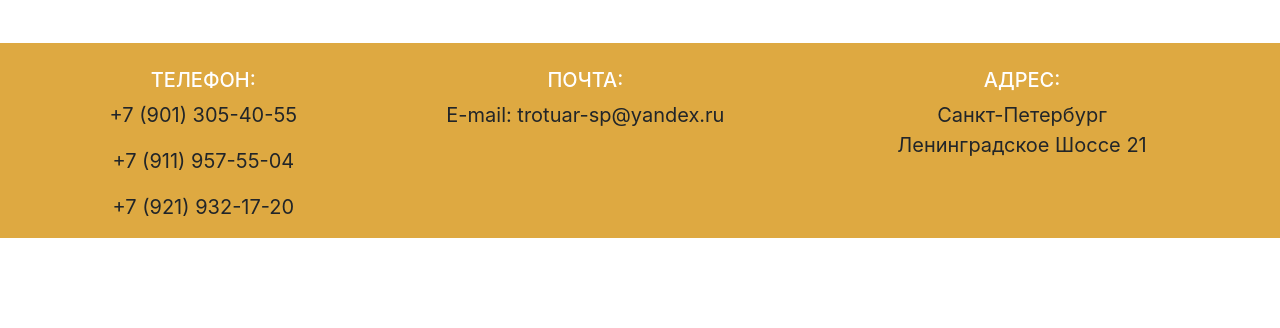
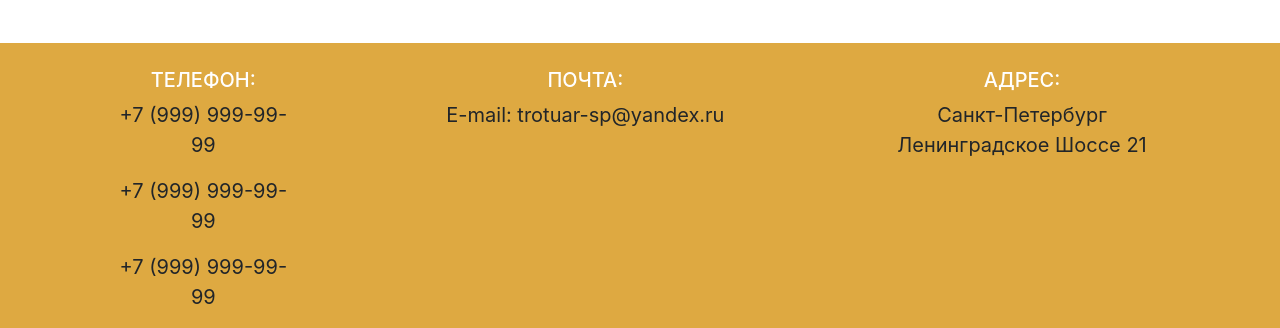
Before and after one commit to Orange178/site2, a plain HTML site: page index.html in a window 1280 px wide. Shown: the part 5107-5435 px from the top of the page. Before the commit the page ends 5345 px from the top, so only its background shows below. Drawn offline with nearby package versions, Linux system fonts and the light colour scheme; a script that the page names is missing.

Commit message:
Update index.html

```diff
--- a/index.html
+++ b/index.html
@@ -1339,9 +1339,9 @@ rel='stylesheet' type='text/css'>
   <div class="col-md-1"></div>
 <div class="col-md-2">
   <h6>ТЕЛЕФОН:</h6>
-<p>+7 (901) 305-40-55 </p>
-<p> +7 (911) 957-55-04 </p>
-<p> +7 (921) 932-17-20</p>
+<p>+7 (999) 999-99-99 </p>
+<p> +7 (999) 999-99-99 </p>
+<p> +7 (999) 999-99-99</p>
 
 
 
```
